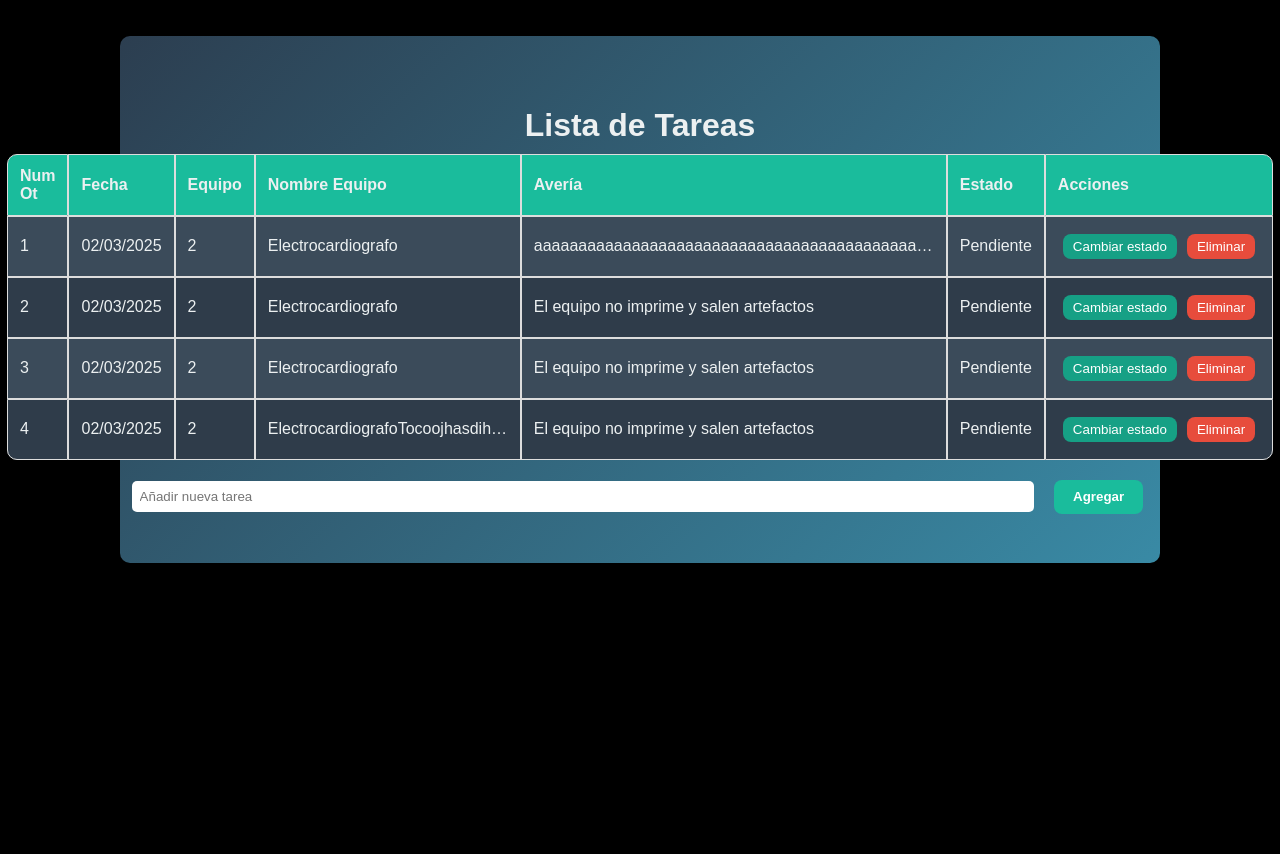
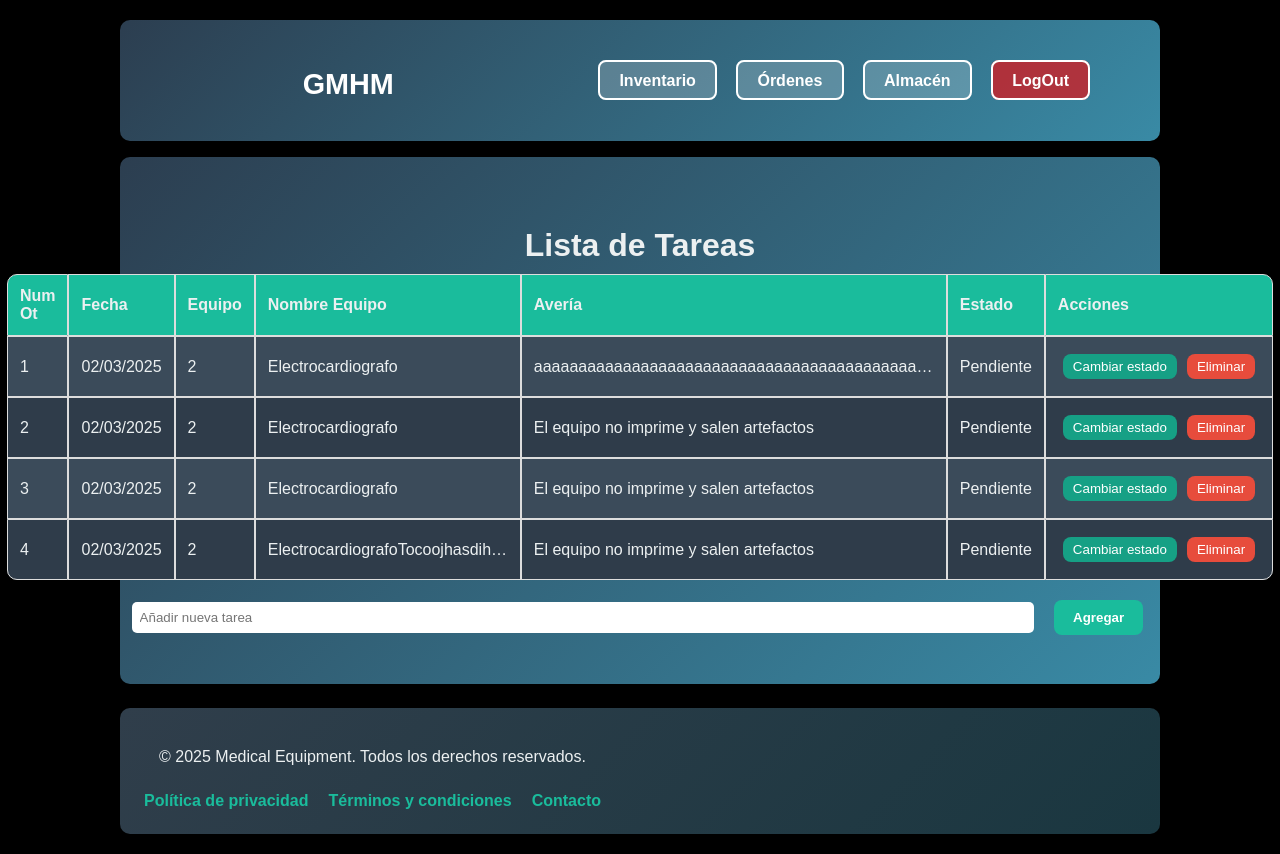
Before and after one commit to AtoBerenguer/gehm, a Vue app: page /tareasList in a window 1280 px wide. Before the commit the page ends 800 px from the top, so only its background shows below. Built offline with nearby package versions, Linux system fonts and the light colour scheme.

Commit message:
Agregar componentes de encabezado y pie de página, y gestionar su visibilidad en función de la ruta de inicio de sesión

```diff
--- a/src/App.vue
+++ b/src/App.vue
@@ -1,13 +1,34 @@
 <template>
   <div id="app" class="app-container">
+    <HeaderComponent v-if="!isLoginRoute"></HeaderComponent>
     <router-view></router-view>
+    <FooterComponent v-if="!isLoginRoute"></FooterComponent>
   </div>
 </template>
 
 <script>
+import HeaderComponent from './components/shared/headerComponent.vue';
+import FooterComponent from './components/shared/footerComponent.vue';
+import { computed } from 'vue';
+import { useRoute } from 'vue-router';
+
+
+
 export default {
   name: 'App',
-  components: {}
+
+  components: {
+    HeaderComponent,
+    FooterComponent
+  },
+  setup() {
+    const route = useRoute();
+    const isLoginRoute = computed(()=>route.path === '/');
+    return {
+      isLoginRoute
+    };
+  },
+
 }
 </script>
 
```
